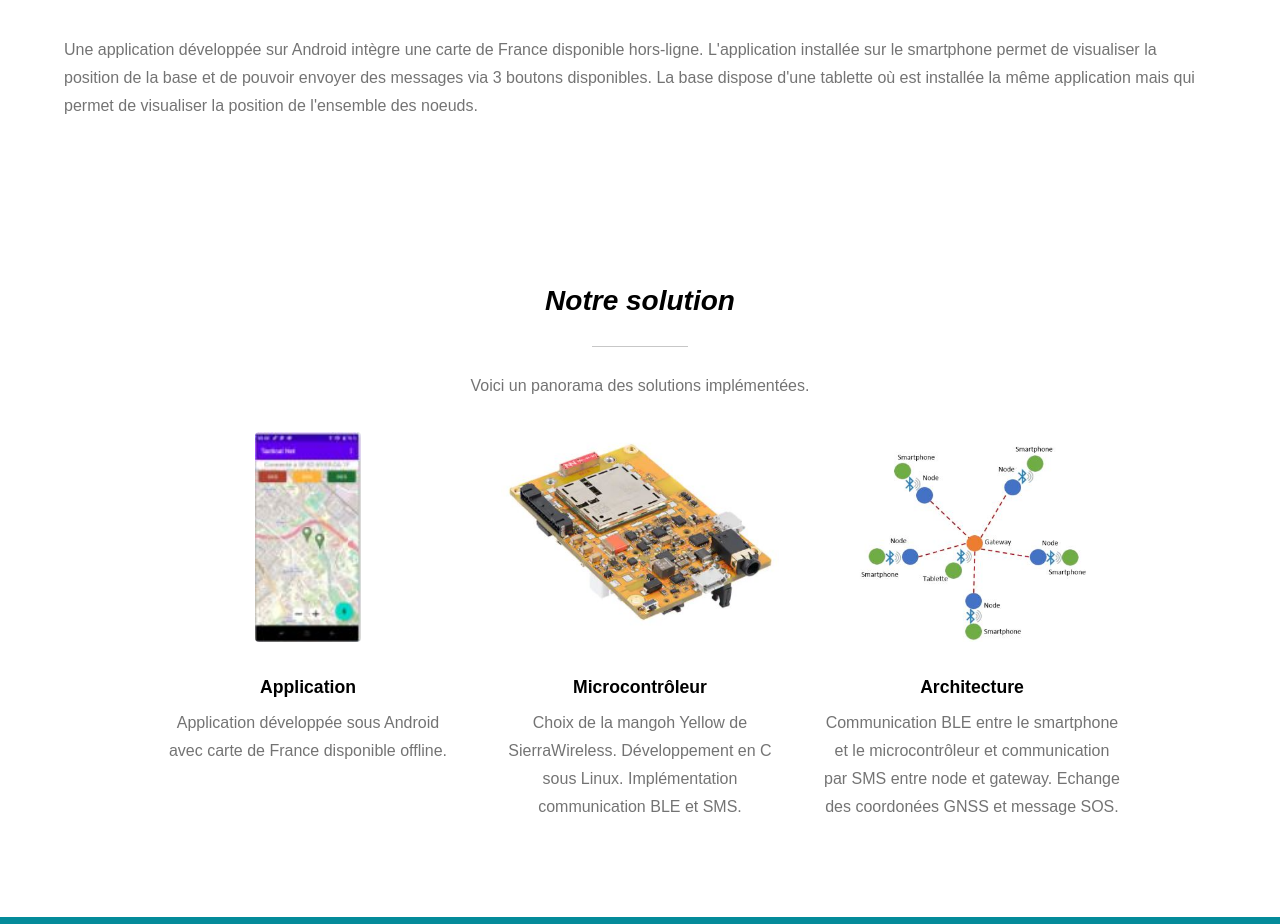
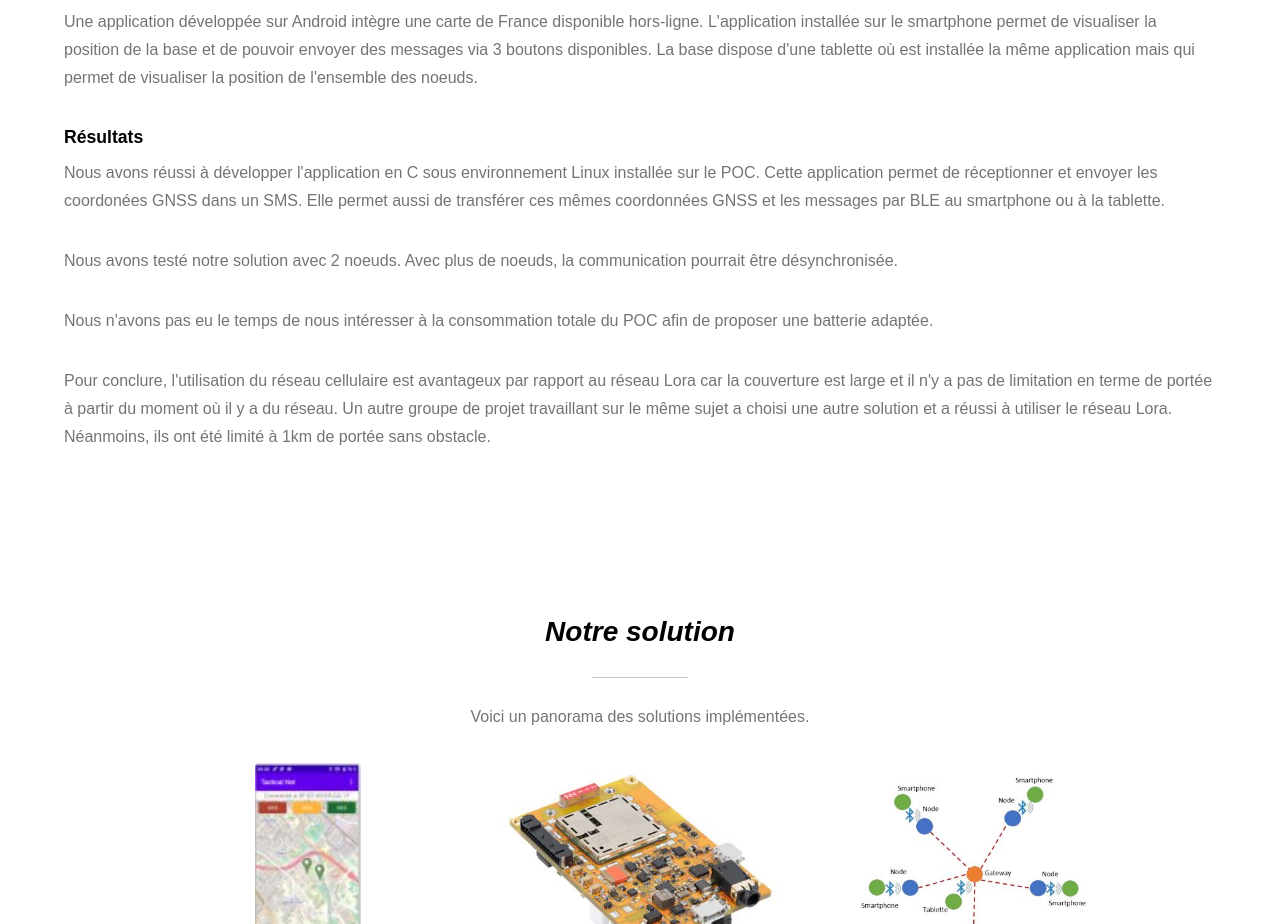
Before and after one commit to mkasse/portfolio, a website with bundled scripts: page project.html in a window 1280 px wide. Shown: the part 805-1729 px from the top of the page. Built offline with nearby package versions, Linux system fonts and the light colour scheme.

Commit message:
Update project.html

```diff
--- a/project.html
+++ b/project.html
@@ -42,7 +42,7 @@
 				<div class="inner">
 					<h2>Réalisation d'un POC pour géolocalisation outdoor</h2>
 					<h3>Contexte</h3>
-					<p>Ce projet proposé par une entreprise a consisté à réaliser un proof-of-concept permettant de géolocaliser des personnes et d'échanger des messages simples. Chaque personne peux envoyer des messages simples à une base et peux connaitre la position de la base grâce à une application installée sur un smartphone en sa possesion. La base peut observer en temps réel les positions de chaque personne, lire les messages et envoyer des messages vers les noeuds. La distance entre la base et les noeuds est maximum de 4km. Un protocole de commmunication adéquat doit être sélectionné pour respecter cette portée. Le POC aura une autonomie de 72 heures.</p>
+					<p>Ce projet proposé par une entreprise a consisté à réaliser un proof-of-concept permettant de géolocaliser des personnes et d'échanger des messages simples. Chaque personne peux envoyer des messages simples à une base et peux connaitre la position de la base grâce à une application installée sur un smartphone en sa possesion. La base peut observer en temps réel les positions de chaque personne, lire les messages et envoyer des messages vers les noeuds. La distance entre la base et les noeuds est maximum de 4km. Le POC aura une autonomie de 72 heures.</p>
 
 					<h3>Equipe</h3>
 					<p>L'équipe était composée de 5 étudiants en informatique et réseaux, en automatique et en électronique... et moi avec mon background de mécanicien.</p>
@@ -52,6 +52,12 @@
 					<p>Il était prévu d'utiliser le protocole Lora grâce à une extension à installer sur la mangoh. Néanmois, aucune librairie n'a été implémentée avec cette extension. Ainsi, nous  avons décidé de remplacer le protocole Lora par le réseau cellulaire. La mangoh yellow possède une carte SIM et permet l'envoi de SMS.</p>
 					<p>Le Bluetooth Low Energy a également été implémenté sur la mangoh pour permettre la communication entre le smartphone et le POC. Le POC reçoit les coordonnées GNSS de la base par SMS puis les retransfère au smartphone par BLE. Inversement, chaque message simple est envoyé à partir de l'application du smartphone vers le POC par BLE, puis le message est transféré à la base par SMS.</p>
 					<p>Une application développée sur Android intègre une carte de France disponible hors-ligne. L'application installée sur le smartphone permet de visualiser la position de la base et de pouvoir envoyer des messages via 3 boutons disponibles. La base dispose d'une tablette où est installée la même application mais qui permet de visualiser la position de l'ensemble des noeuds.</p>
+
+					<h3>Résultats</h3>
+					<p>Nous avons réussi à développer l'application en C sous environnement Linux installée sur le POC. Cette application permet de réceptionner et envoyer les coordonées GNSS dans un SMS. Elle permet aussi de transférer ces mêmes coordonnées GNSS et les messages par BLE au smartphone ou à la tablette.</p>
+					<p>Nous avons testé notre solution avec 2 noeuds. Avec plus de noeuds, la communication pourrait être désynchronisée.</p>
+					<p>Nous n'avons pas eu le temps de nous intéresser à la consommation totale du POC afin de proposer une batterie adaptée.</p>
+					<p>Pour conclure, l'utilisation du réseau cellulaire est avantageux par rapport au réseau Lora car la couverture est large et il n'y a pas de limitation en terme de portée à partir du moment où il y a du réseau. Un autre groupe de projet travaillant sur le même sujet a choisi une autre solution et a réussi à utiliser le réseau Lora. Néanmoins, ils ont été limité à 1km de portée sans obstacle. </p>
 				</div>
 				<!--<div class="row">
 					<div class="column">
```
